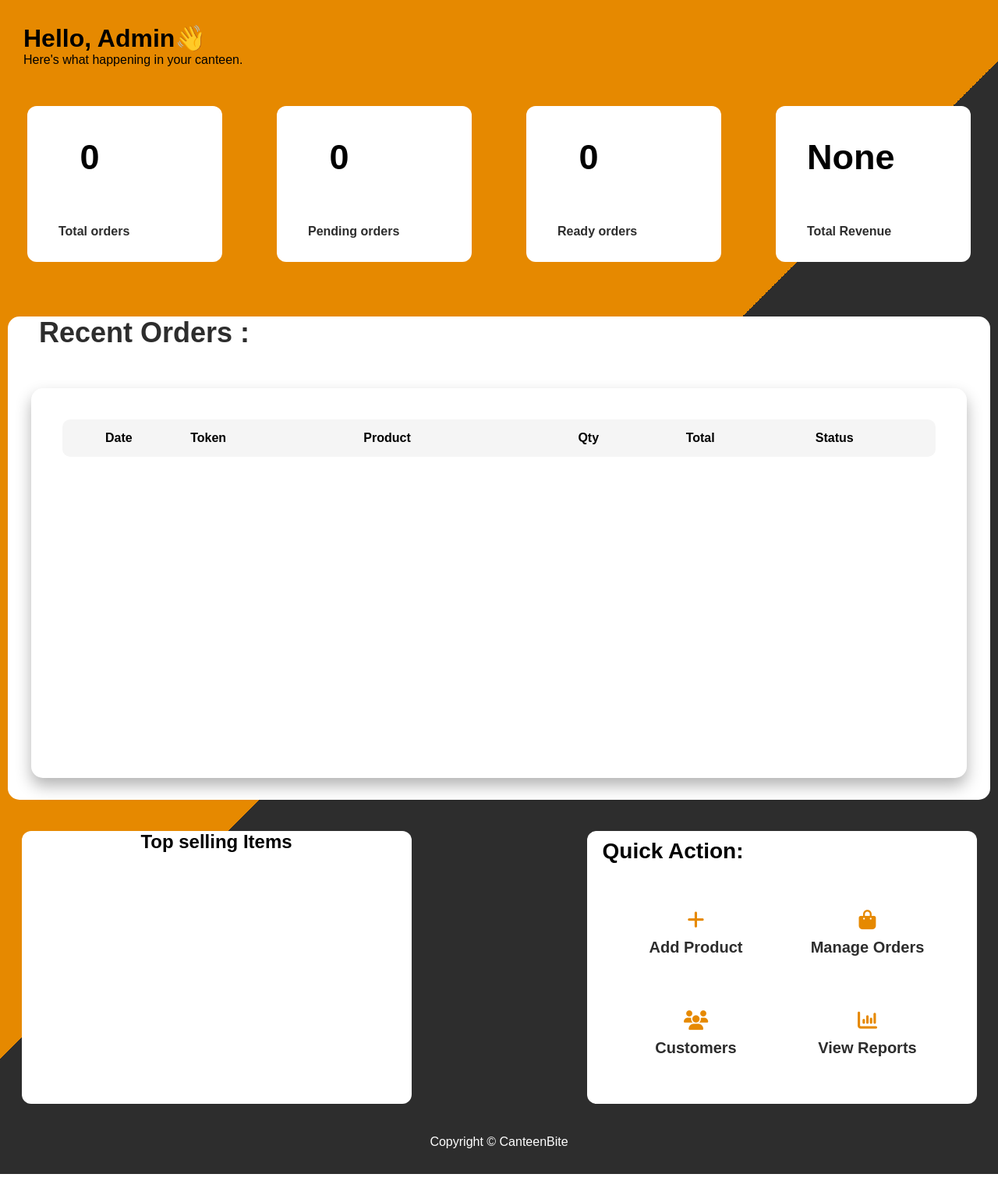
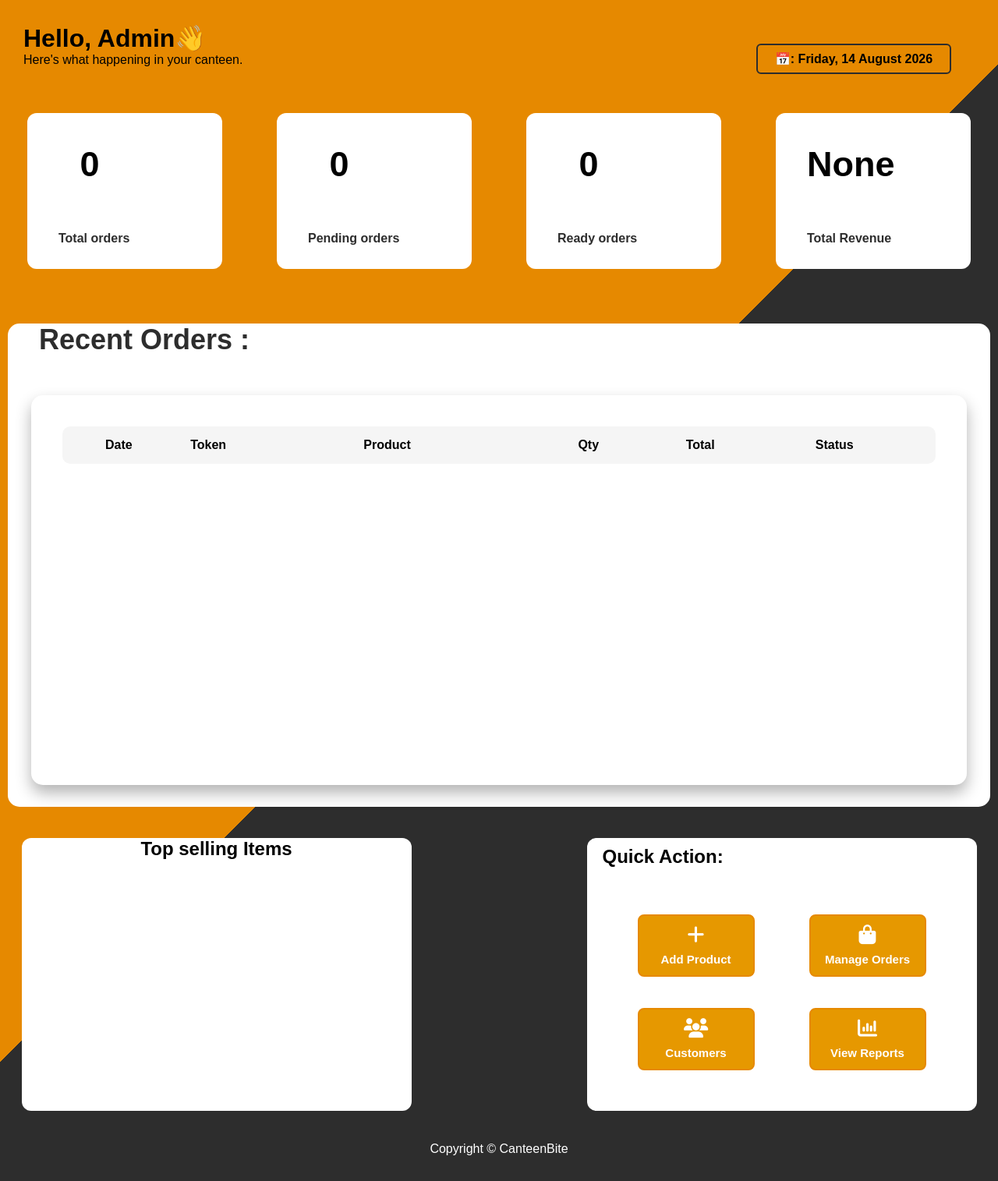
Before and after one commit to John-bright-c/canteen-online-ordering-system, a Flask app: page /admin_dashboard in a window 1280 px wide. Shown: the part 70-1585 px from the top of the page at 78% size. Run offline with Flask 3, Linux system fonts and the light colour scheme; data that the repository does not hold is empty.

Commit message:
Added date and day and quick action section in admin dashboard

```diff
--- a/app.py
+++ b/app.py
@@ -6,6 +6,7 @@
 from random import randint
 from decimal import Decimal
 from werkzeug.security import generate_password_hash,check_password_hash
+from datetime import datetime
 
 load_dotenv()
 app= Flask(__name__)
@@ -230,6 +231,7 @@
 def admin_dashboard():
     cursor.execute("""select token_no,max(order_date) as order_date, group_concat(concat(quantity, ' ', product_name) separator ', ') as product_name, sum(quantity) as quantity, round(sum(total) * 1.05, 2) as total, max(order_status) as order_status from orders group by token_no order by max(order_id) desc""")
     orders = cursor.fetchall()
+    today = datetime.now()
 
     cursor.execute("select count(distinct token_no) as total_orders from orders")
     total_orders= cursor.fetchone()
@@ -248,7 +250,7 @@
     ["revenue"] or 0
 
 
-    return render_template("admin_dashboard.html",total_orders=total_orders, pending_orders=pending_orders,ready_orders=ready_orders, revenue=revenue ,orders=orders)
+    return render_template("admin_dashboard.html",day=today.strftime("%A"),date=today.strftime("%d %B %Y"), total_orders=total_orders, pending_orders=pending_orders,ready_orders=ready_orders, revenue=revenue ,orders=orders)
 
 
 @app.route("/update_status",methods=["POST"])
--- a/static/admin_dashhboard.css
+++ b/static/admin_dashhboard.css
@@ -201,7 +201,7 @@
     display: grid;
     grid-template-columns: 1fr 1fr;
     padding: 30px;
-    row-gap: 70px;
+    row-gap: 40px;
     background: white;
     width: 500px;
     border-radius: 12px;
@@ -221,31 +221,47 @@
 }
 .container3 h2{
     margin-top: 10px;
-    font-size: 28px;
     text-align: left;
     margin-left: 20px;
     margin-bottom: 30px;
 }
 
 .add_product i{
-    color: #e68900;
+    color: white;
     font-size: 25px;
     cursor: pointer;
     transition: 0.3s ease;
 }
-.add_product i:hover{
-    transform: scale(1.5);
-}
+
 .add_product p,.add_product a{
-    color: #2d2d2d;
+    color: white;
     margin-top: 10px;
-    font-size: 20px;
+    font-size: 15px;
     text-decoration: none;
     font-weight: bold;
     cursor: pointer;
     transition: 0.3s ease;
 }
-.add_product p:hover{
-    transform: scale(1.05);
-    color: #e68900;
+
+.add_product button{
+    color: white;
+    font-weight: bold;
+    border: none;
+    height: 80px;
+    width: 150px;
+    background: #e69800;
+    border: #e68900 solid 2px;
+    padding: 8px;
+    border-radius: 8px;
 }
+
+.day{
+    border: #2d2d2d 2px solid;
+    font-weight: bold;
+    text-align: center;
+    margin-top: -30px;
+    padding: 8px;
+    width: 250px;
+    margin-left: 970px;
+    border-radius: 6px;
+}
--- a/templates/admin_dashboard.html
+++ b/templates/admin_dashboard.html
@@ -23,6 +23,11 @@
 <div class="greetings">
 <h1><b>Hello, Admin👋</b></h1>
 <p>Here's what happening in your canteen.</p>
+</div>
+
+<div class="day">
+    📅: {{ day }}, {{ date }}
+
 </div>
 
 <div class="head">
@@ -86,29 +91,37 @@
 <div class="quick">
     <div class="add_product">
         <a href="/admin_add_product">
+            <button>
             <i class="fa-solid fa-plus"></i>
             <p>Add Product</p>
+            </button>
         </a>
     </div>
 
     <div class="add_product">
         <a href="/manage_orders">
+            <button>
             <i class="fa-solid fa-bag-shopping"></i>
             <p>Manage Orders</p>
+            </button>
         </a>
     </div>
 
      <div class="add_product">
         <a href="/manage_orders">
+            <button>
             <i class="fa-solid fa-users"></i>
             <p>Customers</p>
+            </button>
         </a>
     </div>
 
      <div class="add_product">
         <a href="/manage_orders">
+            <button>
             <i class="fa-solid fa-chart-column"></i>
             <p>View Reports</p>
+            </button>
         </a>
     </div>
 </div>
```
